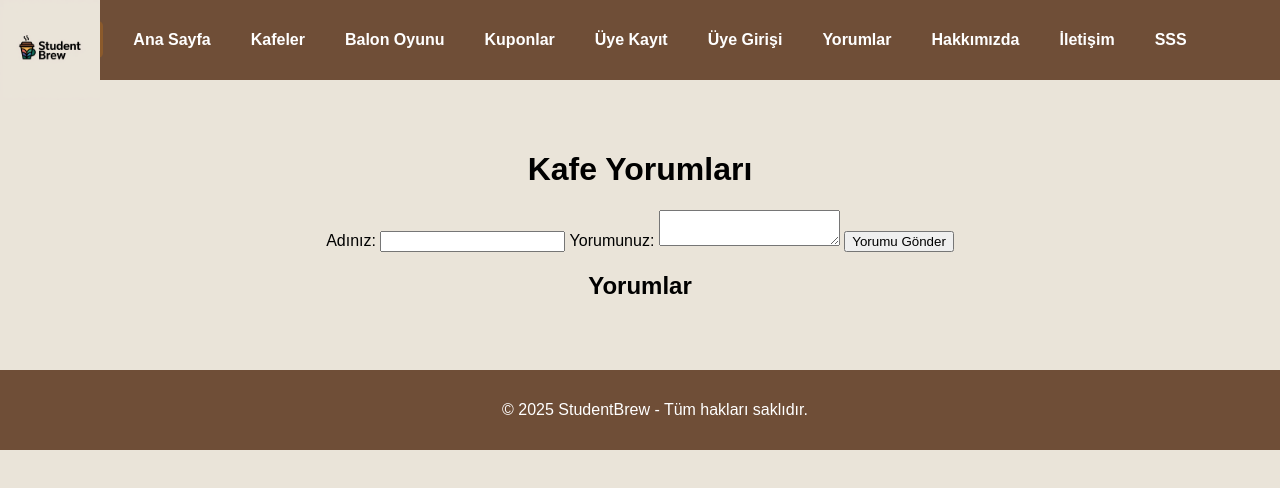
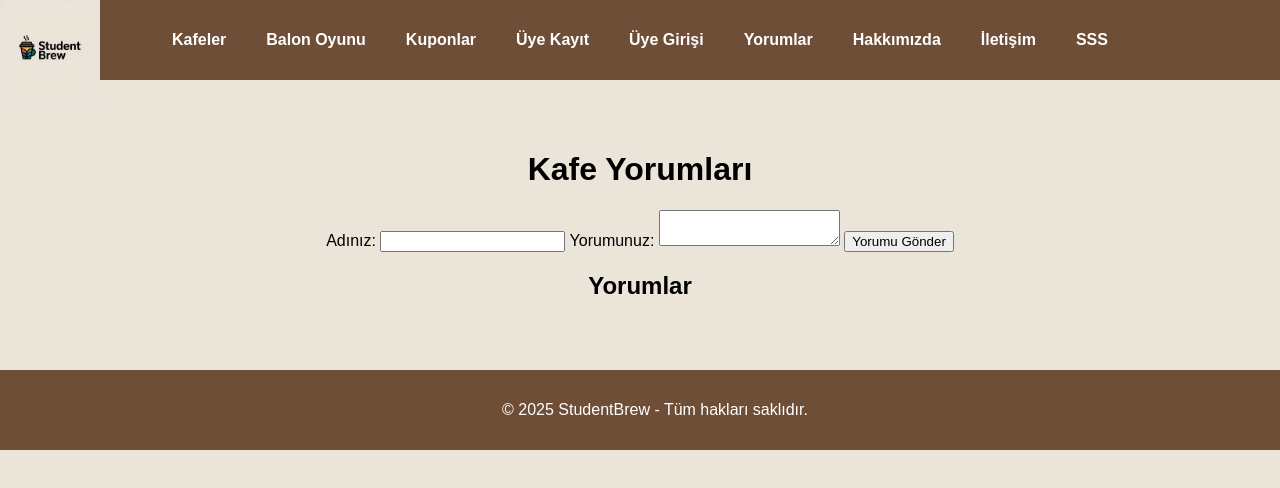
Before and after one commit to ardaisik3/mersin-web, a plain HTML site: page pages/comments.html in a window 1280 px wide. Shown: the top 488 px of the page. Drawn offline with Linux system fonts and the light colour scheme.

Commit message:
Add files via upload

```diff
--- a/pages/comments.html
+++ b/pages/comments.html
@@ -11,8 +11,7 @@
     <header>
         <nav>
             <ul>
-                <li><a href="index.html"><img src="logo.png" alt="StudentBrew" class="logo"></a></li>
-                <li><a href="index.html">Ana Sayfa</a></li>
+              <img src="logo.png" alt="StudentBrew" class="logo"></a></li>
                 <li><a href="cafes.html">Kafeler</a></li>
                 <li><a href="game.html">Balon Oyunu</a></li>
                 <li><a href="coupons.html">Kuponlar</a></li>
```
Also changed, not shown: index.html (+1 -2 lines), pages/about.html (+1 -2 lines), pages/cafes.html (+1 -2 lines), pages/contact.html (+1 -2 lines), pages/coupons.html (+1 -2 lines), pages/faq.html (+1 -2 lines), pages/game.html (+1 -2 lines), pages/login.html (+1 -2 lines), pages/register.html (+1 -2 lines).
